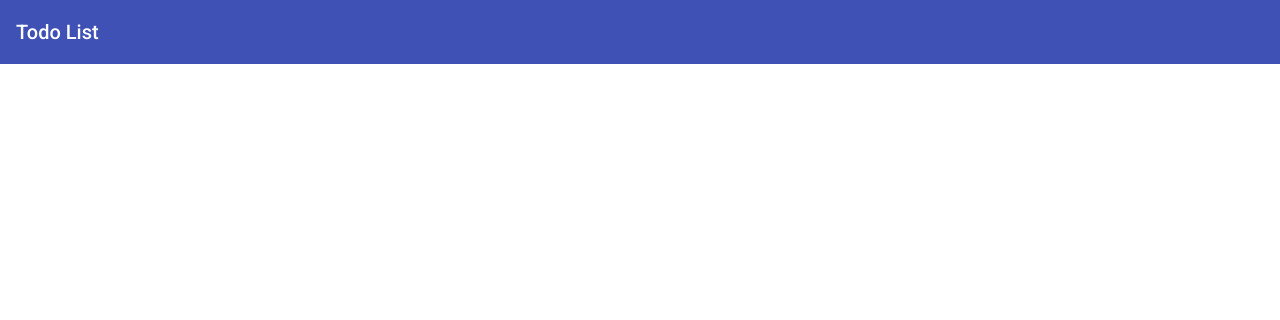
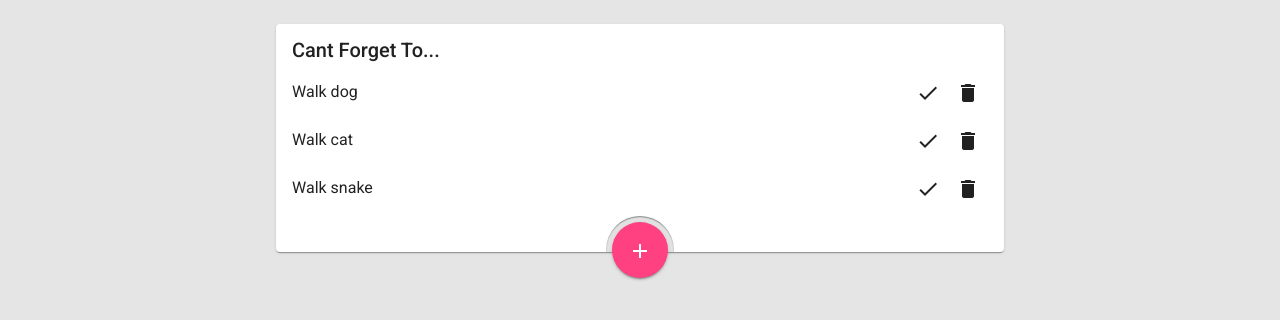
Before and after one commit to sydneyluce/cant-forget-to, an Angular app: page / in a window 1280 px wide. Shown: the top 320 px of the page. Built offline with nearby package versions, Linux system fonts and the light colour scheme.

Commit message:
Built out some basic demo functionality

```diff
--- a/src/app/app.component.html
+++ b/src/app/app.component.html
@@ -1,3 +1,35 @@
-<mat-toolbar color="primary">
-	<span>Todo List</span>
-</mat-toolbar>
+<div class="todo-list-wrapper">
+	<mat-card>
+		<mat-card-header>
+			<mat-card-title>
+				Cant Forget To...
+			</mat-card-title>
+		</mat-card-header>
+		<mat-card-content>
+			<mat-list>
+				<mat-list-item *ngFor="let todo of todoList; index as i">
+					<span mat-line>{{todo}}</span>
+					<button mat-icon-button (click)="completeTodo(i)"><mat-icon>check</mat-icon></button>
+					<button mat-icon-button (click)="removeTodo(i)"><mat-icon>delete</mat-icon></button>
+				</mat-list-item>
+				<mat-list-item *ngFor="let completedTodo of completedTodoList">
+					<span mat-line class="completed-todo">{{completedTodo}}</span>
+				</mat-list-item>
+			</mat-list>
+
+			<form class="new-todo-field-wrapper" [formGroup]="todoForm" autocomplete="off" *ngIf="showNewTodoForm">
+				<mat-form-field appearance="outline">
+					<mat-label>Write Something...</mat-label>
+					<input matInput type="text" formControlName="description">
+				</mat-form-field>
+
+				<button mat-raised-button color="accent" (click)="addTodo()" [disabled]="!todoForm.valid">Add</button>
+				<button mat-button (click)="toggleTodoForm()">Cancel</button>
+			</form>
+
+		</mat-card-content>
+		<div class="card-fab-placeholder" *ngIf="!showNewTodoForm">
+			<button mat-fab class="mat-elevation-z2" (click)='toggleTodoForm()'><mat-icon>add</mat-icon></button>
+		</div>
+	</mat-card>
+</div>
--- a/src/app/app.component.scss
+++ b/src/app/app.component.scss
@@ -0,0 +1,52 @@
+.todo-list-wrapper {
+	max-width: 760px;
+	margin: 24px auto 0;
+	padding: 0 16px;
+	position: relative;
+}
+
+mat-card.mat-card {
+	padding-left: 0;
+	padding-right: 0;
+	padding-bottom: 24px;
+	min-height: 32px;
+
+	&:not(:last-of-type) {
+		margin-bottom: 38px;
+	}
+}
+
+.card-fab-placeholder {
+	display: flex;
+	justify-content: center;
+	background-color: rgba(229,229,229);
+	box-shadow: inset 0px 2px 1px -1px rgba(0, 0, 0, 0.2), inset 0px 1px 1px 0px rgba(0, 0, 0, 0.14), inset 0px 1px 3px 0px rgba(0, 0, 0, 0.12);
+	border-top-left-radius: 36px;
+	border-top-right-radius: 36px;
+	width: 68px;
+	height: 36px;
+	position: absolute;
+	bottom: 0;
+	left: 50%;
+	transform: translate(-50%);
+
+	button.mat-fab {
+		margin-top: 6px;
+	}
+}
+
+.new-todo-field-wrapper {
+	width: 100%;
+	margin-top: 6px;
+	margin-bottom: 16px;
+	padding: 0 16px;
+
+	&:not(:last-child) {
+		margin-bottom: 16px;
+	}
+}
+
+.completed-todo {
+	color: grey;
+	text-decoration: line-through;
+}
--- a/src/app/app.component.ts
+++ b/src/app/app.component.ts
@@ -1,10 +1,56 @@
-import { Component } from '@angular/core';
+import { Component, OnInit } from '@angular/core';
+import { FormGroup, Validators, FormControl } from '@angular/forms';
 
 @Component({
   selector: 'app-root',
   templateUrl: './app.component.html',
   styleUrls: ['./app.component.scss']
 })
-export class AppComponent {
-  title = 'todo-list';
+export class AppComponent implements OnInit {
+	public showNewTodoForm = false;
+	public todoForm: FormGroup;
+
+	public todoList = [
+		"Walk dog",
+		"Walk cat",
+		"Walk snake"
+	];
+
+	public completedTodoList = [];
+
+	public ngOnInit(): void {
+		this.todoForm = new FormGroup({
+			description: new FormControl(null, Validators.required)
+		});
+	}
+
+
+	public addTodo(): void {
+		this.todoList.push( this.todoForm.value.description);
+
+		this._resetTodoForm();
+	}
+
+	public completeTodo(index: number): void {
+		const completedTodo = this.todoList[index];
+
+		this.completedTodoList.push(completedTodo);
+
+		this.removeTodo(index);
+	}
+
+	public removeTodo(index: number): void {
+		this.todoList.splice(index, 1);
+	}
+
+	public toggleTodoForm(): void {
+		this._resetTodoForm();
+
+		this.showNewTodoForm = !this.showNewTodoForm;
+	}
+
+	private _resetTodoForm(): void {
+		this.todoForm.reset();
+		this.todoForm.markAsPristine();
+	}
 }
--- a/src/styles.scss
+++ b/src/styles.scss
@@ -1,4 +1,31 @@
 /* You can add global styles to this file, and also import other style files */
 
+* {
+	box-sizing: border-box;
+	margin: 0;
+	padding: 0;
+}
+
 html, body { height: 100%; }
-body { margin: 0; font-family: Roboto, "Helvetica Neue", sans-serif; }
+body {
+	background-color: rgba(0,0,0,0.1);
+	font-family: Roboto, "Helvetica Neue", sans-serif;
+}
+
+li {
+	list-style: none;
+}
+
+.mat-card-header mat-card-title.mat-card-title {
+	margin-bottom: 0;
+}
+
+mat-form-field.mat-form-field {
+	display: block;
+	width: 100%;
+	margin-bottom: -8px;
+}
+
+.flex-fill {
+	flex: 1 1 auto;
+}
```
Also changed, not shown: src/app/app.module.ts (+14 -0 lines), 1 other file (tests, documents, lock files or other folders).
